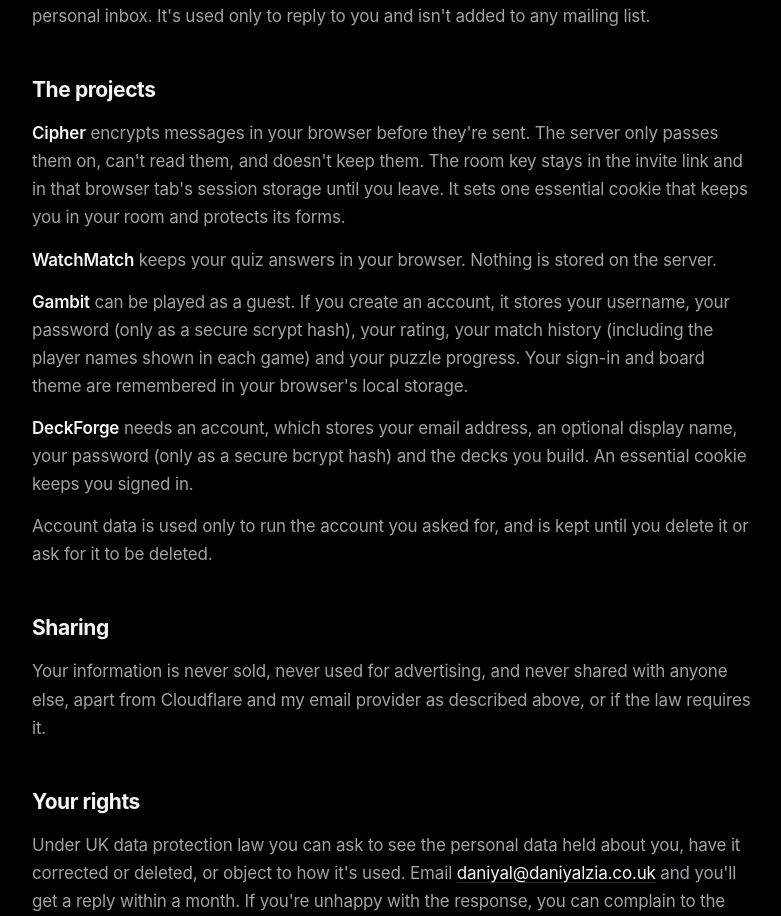
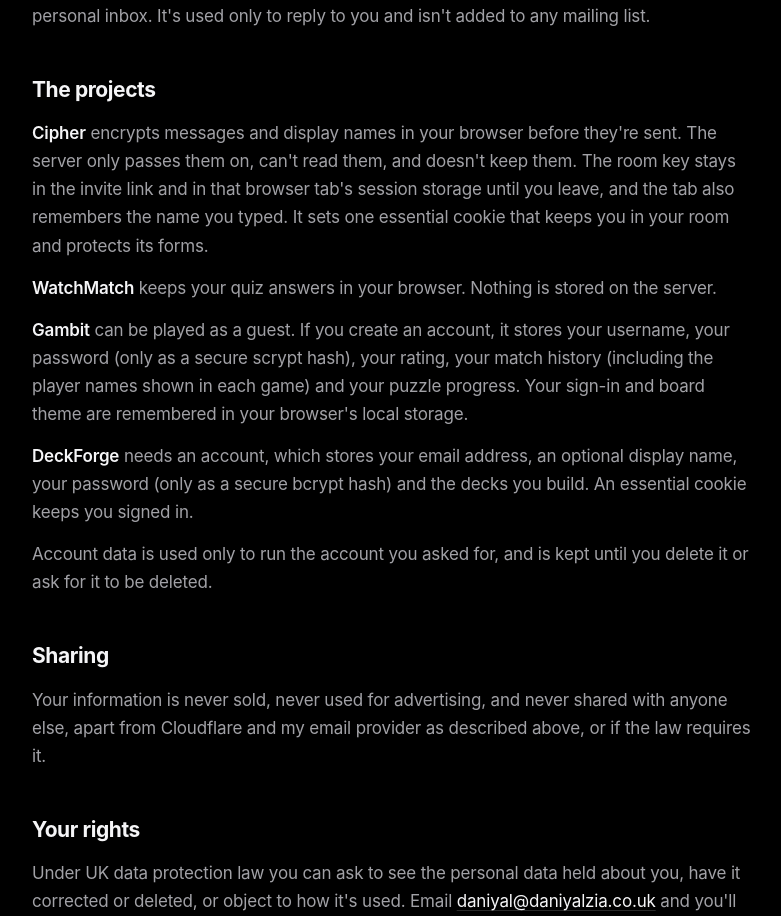
Before and after one commit to ziaboy123/portfolio, a Next.js app: page /privacy in a window 1280 px wide. Shown: the part 1422-2338 px from the top of the page, without its empty margins (248-1029 px from the left). Built offline with nearby package versions, Linux system fonts and the light colour scheme.

Commit message:
Cipher: display names are encrypted too
- Privacy: Cipher encrypts messages and display names; the tab remembers
  the typed name
- Timeline 16: messages and names are encrypted in the browser

```diff
--- a/app/privacy/page.jsx
+++ b/app/privacy/page.jsx
@@ -56,10 +56,10 @@
 
       <h2>The projects</h2>
       <p>
-        <strong>Cipher</strong>{' '}encrypts messages in your browser before they&apos;re sent. The server only passes them
-        on, can&apos;t read them, and doesn&apos;t keep them. The room key stays in the invite link and in that browser
-        tab&apos;s session storage until you leave. It sets one essential cookie that keeps you in your room and protects
-        its forms.
+        <strong>Cipher</strong>{' '}encrypts messages and display names in your browser before they&apos;re sent. The server
+        only passes them on, can&apos;t read them, and doesn&apos;t keep them. The room key stays in the invite link and in
+        that browser tab&apos;s session storage until you leave, and the tab also remembers the name you typed. It sets one
+        essential cookie that keeps you in your room and protects its forms.
       </p>
       <p>
         <strong>WatchMatch</strong>{' '}keeps your quiz answers in your browser. Nothing is stored on the server.
```
Also changed, not shown: lib/timeline.js.
